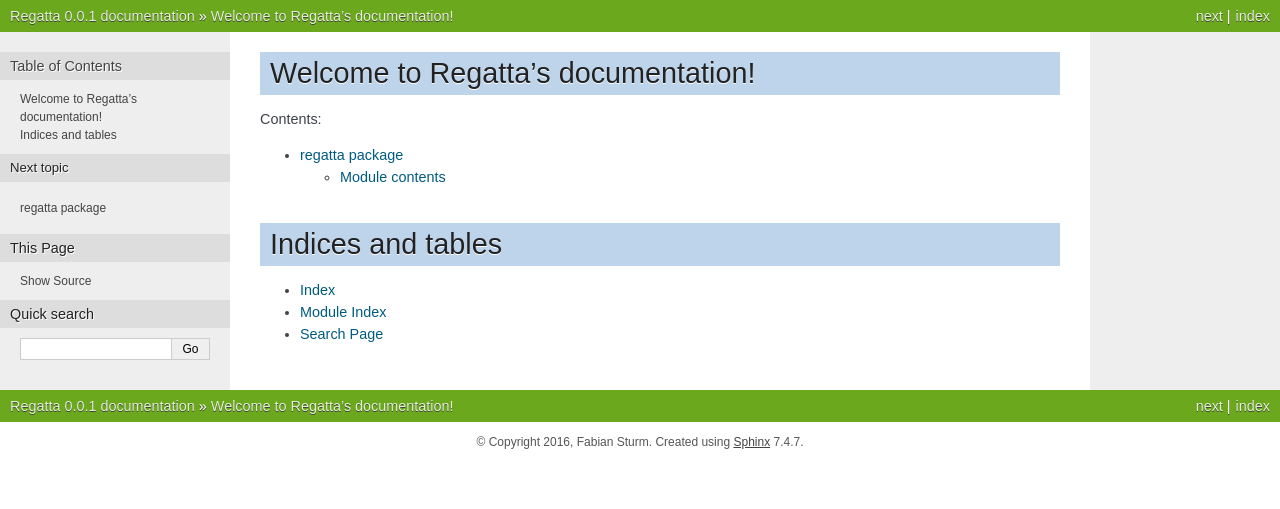
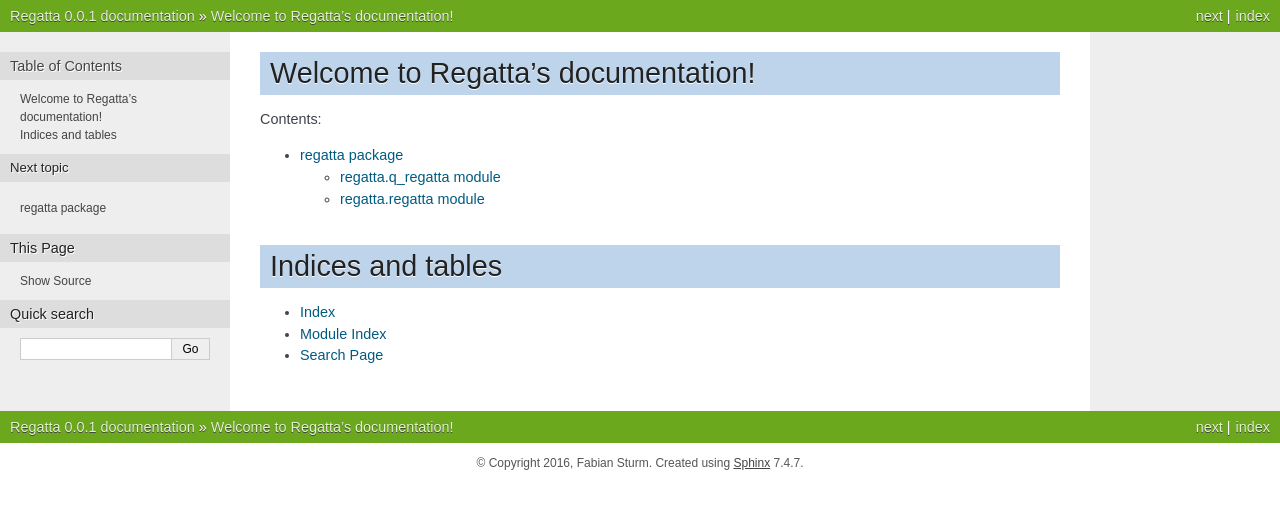
Before and after one commit to sturmf/regatta, a Sphinx documentation site: the page built from docs/index.rst, in a window 1280 px wide. Shown: the top 509 px of the page. Built offline with Sphinx 7.4.7, drawn with Linux system fonts in a browser that asks for light colours.

Commit message:
Fix up documentation generation.
Change-Id: I0c7aef14efaf1831ecc63743e5701d8da040ef10

```diff
--- a/docs/conf.py
+++ b/docs/conf.py
@@ -261,3 +261,5 @@
 
 # If true, do not generate a @detailmenu in the "Top" node's menu.
 #texinfo_no_detailmenu = False
+
+autodoc_member_order = 'bysource'
--- a/docs/regatta.rst
+++ b/docs/regatta.rst
@@ -2,10 +2,18 @@
 ===============
 
 
-Module contents
----------------
+regatta.q_regatta module
+------------------------
 
-.. automodule:: regatta
+.. automodule:: regatta.q_regatta
     :members:
     :undoc-members:
     :show-inheritance:
+
+regatta.regatta module
+----------------------
+
+.. automodule:: regatta.regatta
+    :members:
+    :undoc-members:
+    :show-inheritance:
```
Also changed, not shown: 1 other file.
